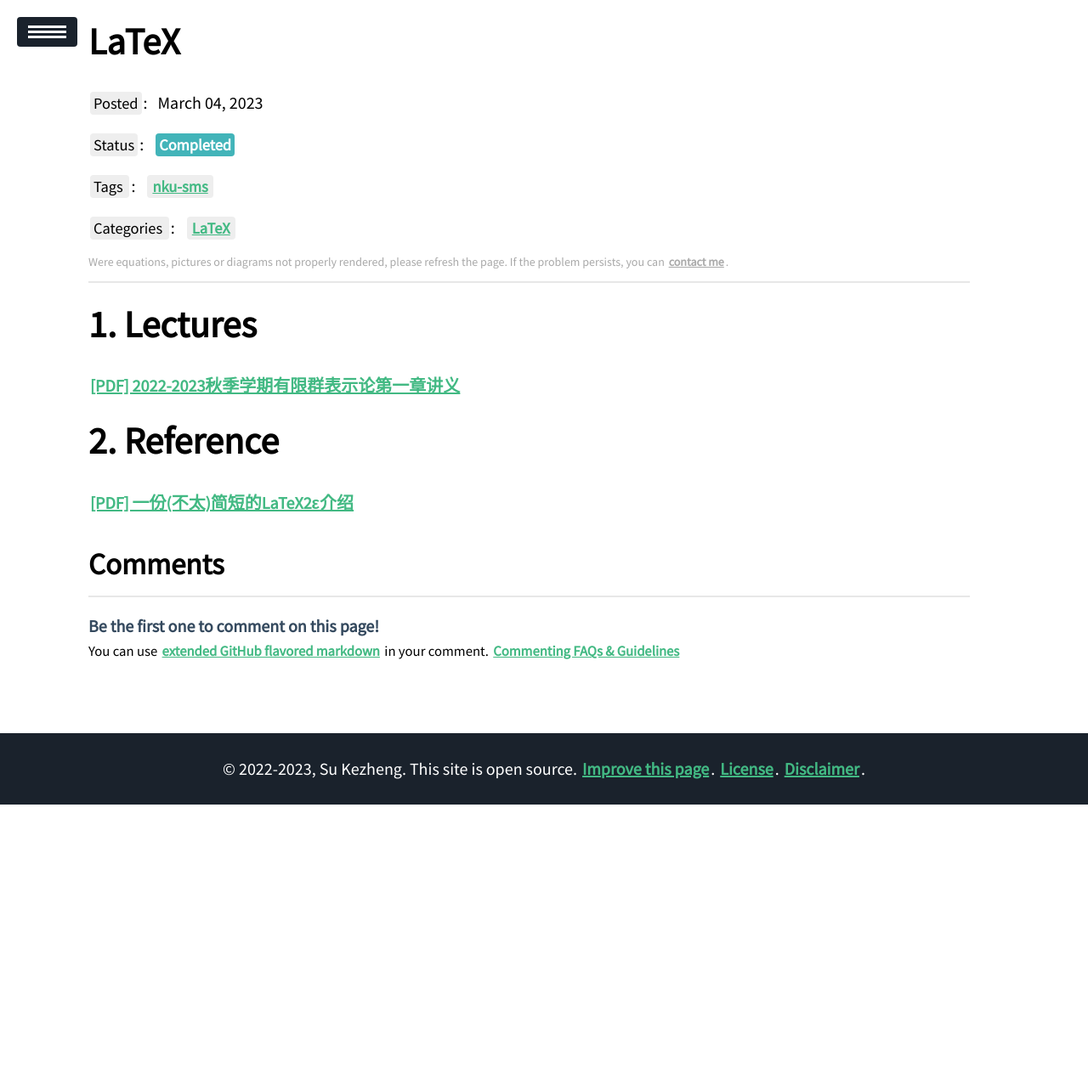
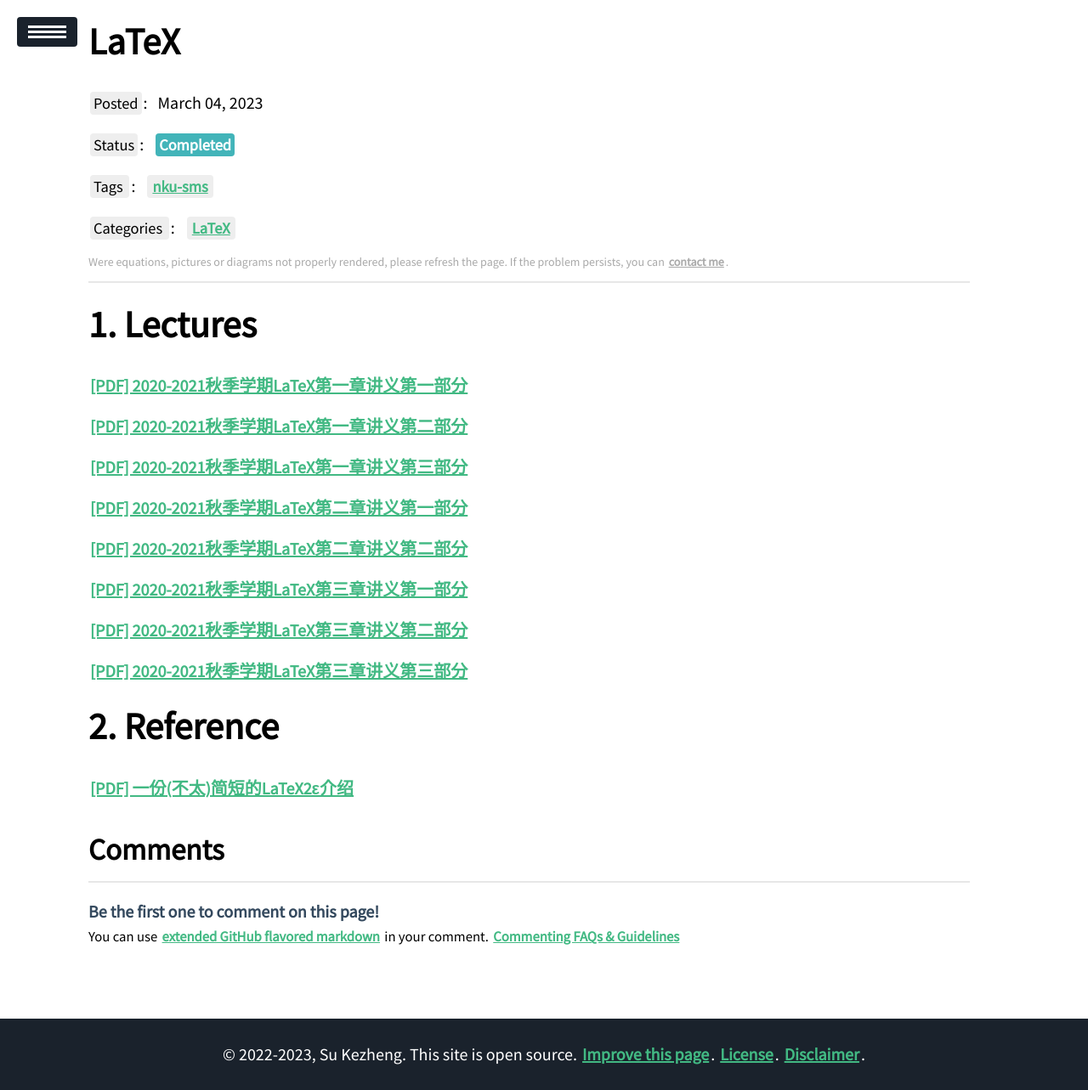
Before and after one commit to ssskz/ssskz.github.io, a Jekyll site: the page built from _posts/2023-3-4-LaTeX.md, in a window 1280 px wide. Shown: the whole page at 85% size. Built offline with Jekyll 4.4.1, drawn with Linux system fonts in a browser that asks for light colours; our own code applies the rules of GitHub Pages for plain Markdown files; a script that is not in the unit is left out; before the commit the page ends 947 px from its top, so only the background shows below that.

Commit message:
update
Signed-off-by: ssskz <12497590+ssskz@user.noreply.gitee.com>

```diff
--- a/_posts/2023-3-4-LaTeX.md
+++ b/_posts/2023-3-4-LaTeX.md
@@ -11,7 +11,23 @@
 
 # Lectures
 
-<p><a href="https://ssskz.github.io/materials/有限群表示论/第1章.pdf" target="_blank">[PDF] 2022-2023秋季学期有限群表示论第一章讲义 </a></p>
+<p><a href="https://ssskz.github.io/materials/LaTeX/L1-1.pdf" target="_blank">[PDF] 2020-2021秋季学期LaTeX第一章讲义第一部分 </a></p>
+
+<p><a href="https://ssskz.github.io/materials/LaTeX/L1-2.pdf" target="_blank">[PDF] 2020-2021秋季学期LaTeX第一章讲义第二部分 </a></p>
+
+<p><a href="https://ssskz.github.io/materials/LaTeX/L1-3.pdf" target="_blank">[PDF] 2020-2021秋季学期LaTeX第一章讲义第三部分 </a></p>
+
+<p><a href="https://ssskz.github.io/materials/LaTeX/L2-1.pdf" target="_blank">[PDF] 2020-2021秋季学期LaTeX第二章讲义第一部分 </a></p>
+
+<p><a href="https://ssskz.github.io/materials/LaTeX/L2-2.pdf" target="_blank">[PDF] 2020-2021秋季学期LaTeX第二章讲义第二部分 </a></p>
+
+<p><a href="https://ssskz.github.io/materials/LaTeX/L3-1.pdf" target="_blank">[PDF] 2020-2021秋季学期LaTeX第三章讲义第一部分 </a></p>
+
+<p><a href="https://ssskz.github.io/materials/LaTeX/L3-2.pdf" target="_blank">[PDF] 2020-2021秋季学期LaTeX第三章讲义第二部分 </a></p>
+
+<p><a href="https://ssskz.github.io/materials/LaTeX/L3-3.pdf" target="_blank">[PDF] 2020-2021秋季学期LaTeX第三章讲义第三部分 </a></p>
+
+
 
 # Reference
 
```
